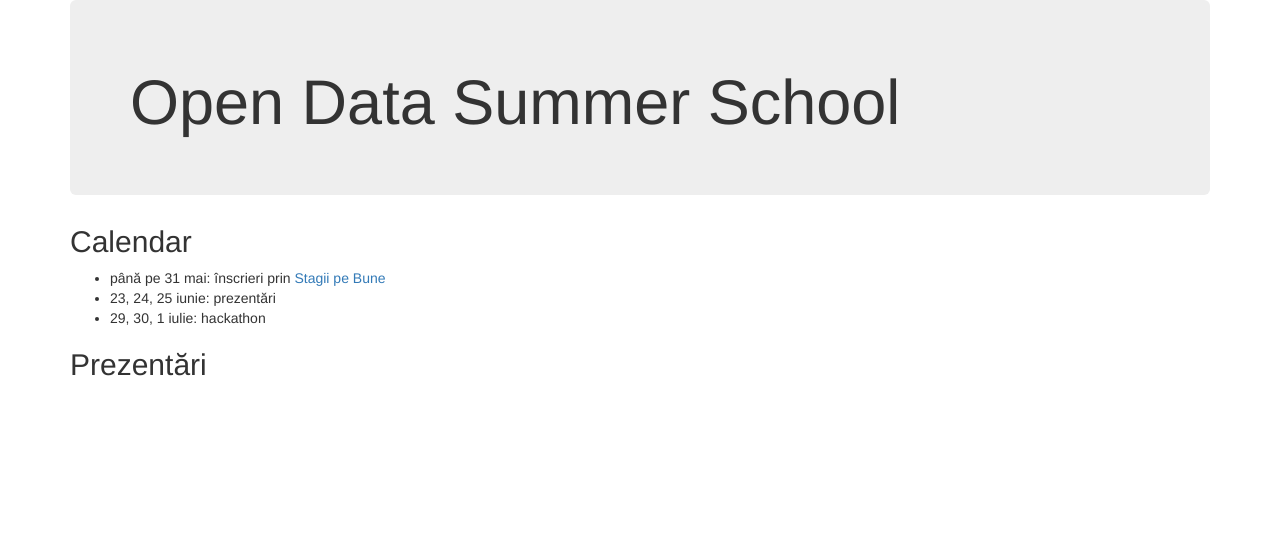
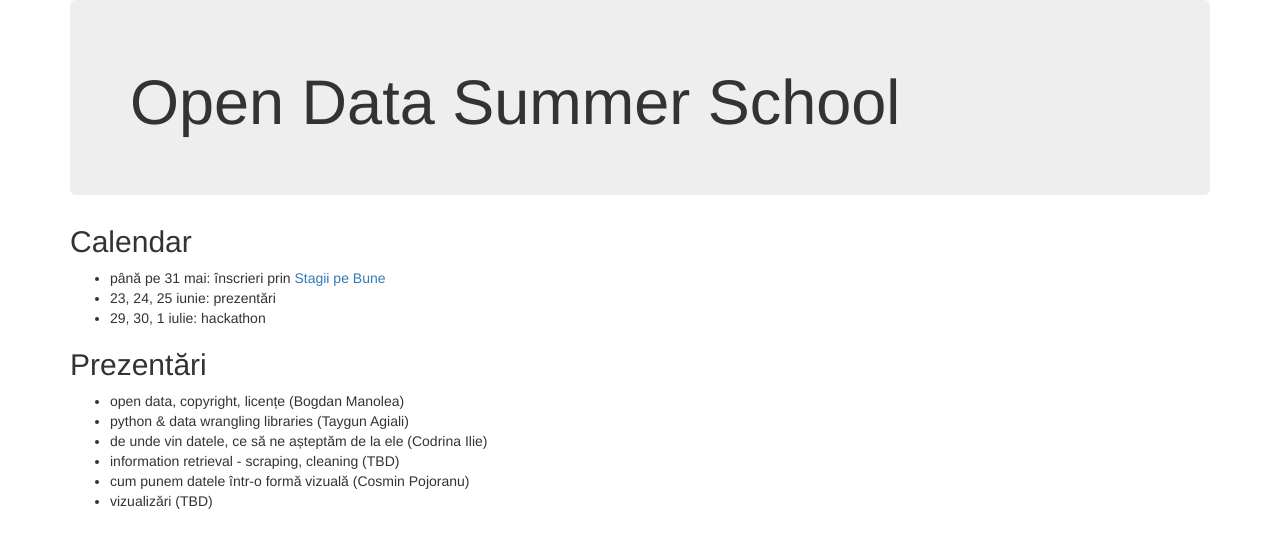
Before and after one commit to rosedu/opendata.rosedu.org, a Jekyll site: the page built from index.md, in a window 1280 px wide. Shown: the top 548 px of the page. Built offline with Jekyll 4.4.1, drawn with Linux system fonts in a browser that asks for light colours.

Commit message:
outline of talks

```diff
--- a/index.md
+++ b/index.md
@@ -15,3 +15,9 @@ title: Open Data Summer School
 
 
 ## Prezentări
+* open data, copyright, licențe (Bogdan Manolea)
+* python & data wrangling libraries (Taygun Agiali)
+* de unde vin datele, ce să ne așteptăm de la ele (Codrina Ilie)
+* information retrieval - scraping, cleaning (TBD)
+* cum punem datele într-o formă vizuală (Cosmin Pojoranu)
+* vizualizări (TBD)
```
